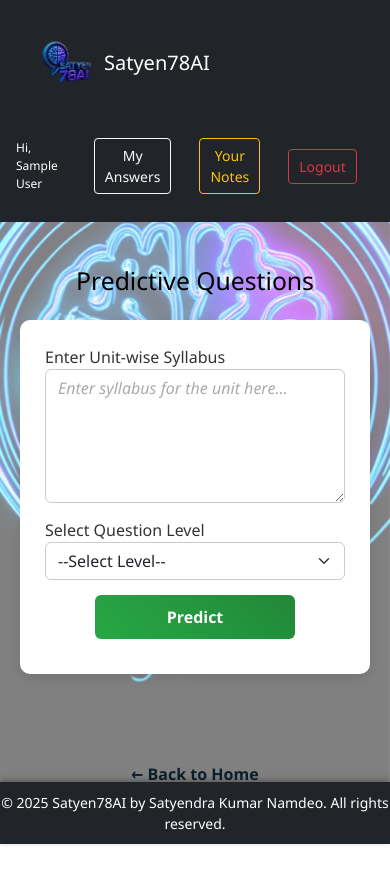
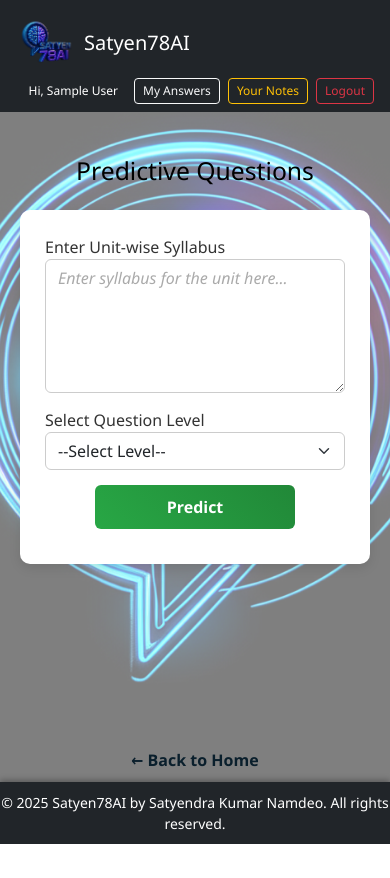
Before and after one commit to SanFlash/Satyen78beruAI, a Flask app: page /predict in a window 390 px wide. After the commit the page ends 844 px from the top, so only its background shows below. Run offline with Flask 3, Linux system fonts and the light colour scheme; the visitor is signed in with stand-in values (Sample User, id 1); some libraries are stand-ins or nearby versions.

Commit message:
Update predict.html

```diff
--- a/templates/predict.html
+++ b/templates/predict.html
@@ -43,8 +43,8 @@ body::before {
     width: 100%;
   }
   .navbar .btn {
-      font-size: 14px;
-      padding: 6px 10px;
+      font-size: 12px;
+      padding: 3px 8px;
     }
     footer {
     background: #212529;
@@ -172,6 +172,9 @@ a {
     span {
       font-size: 12px;
     }
+    a{
+      margin: 0px;
+    }
     }
 
   </style>
```
